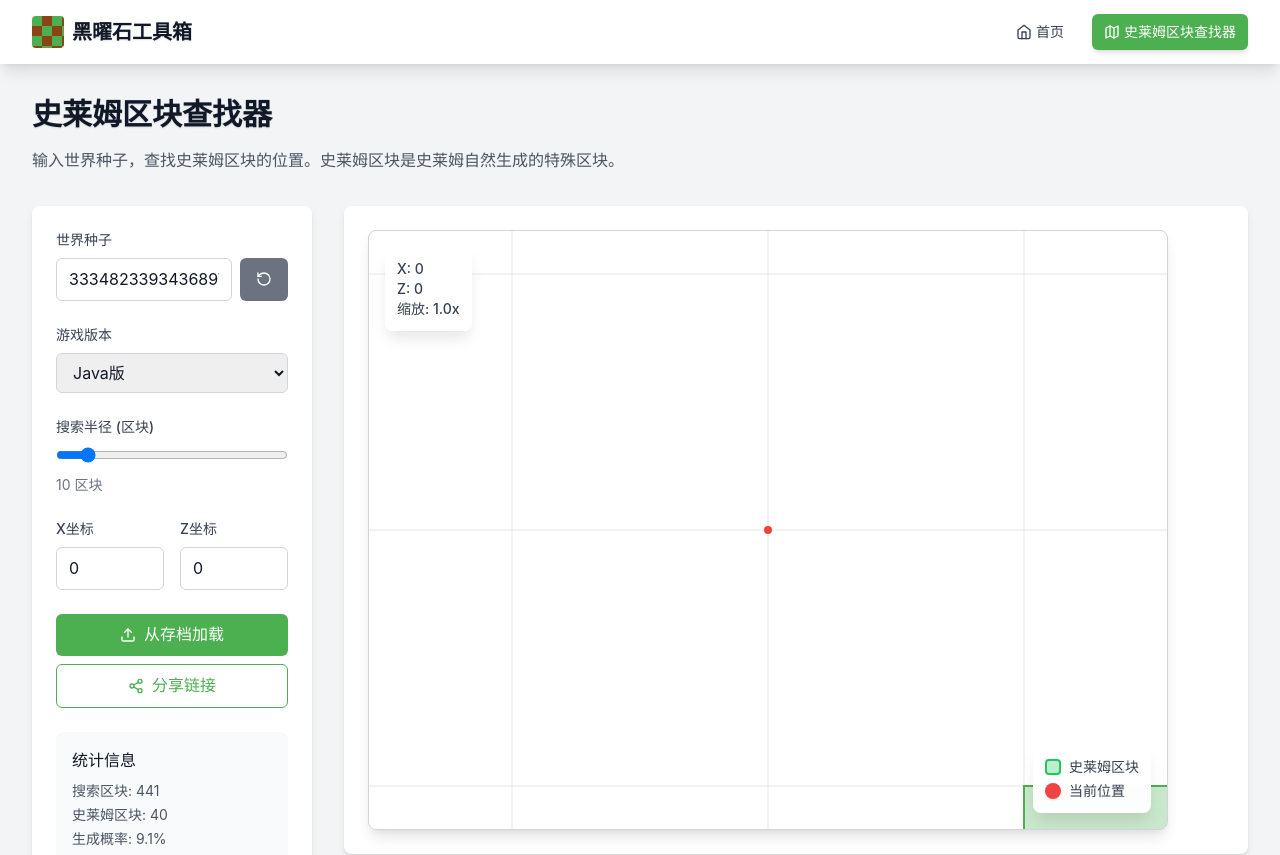
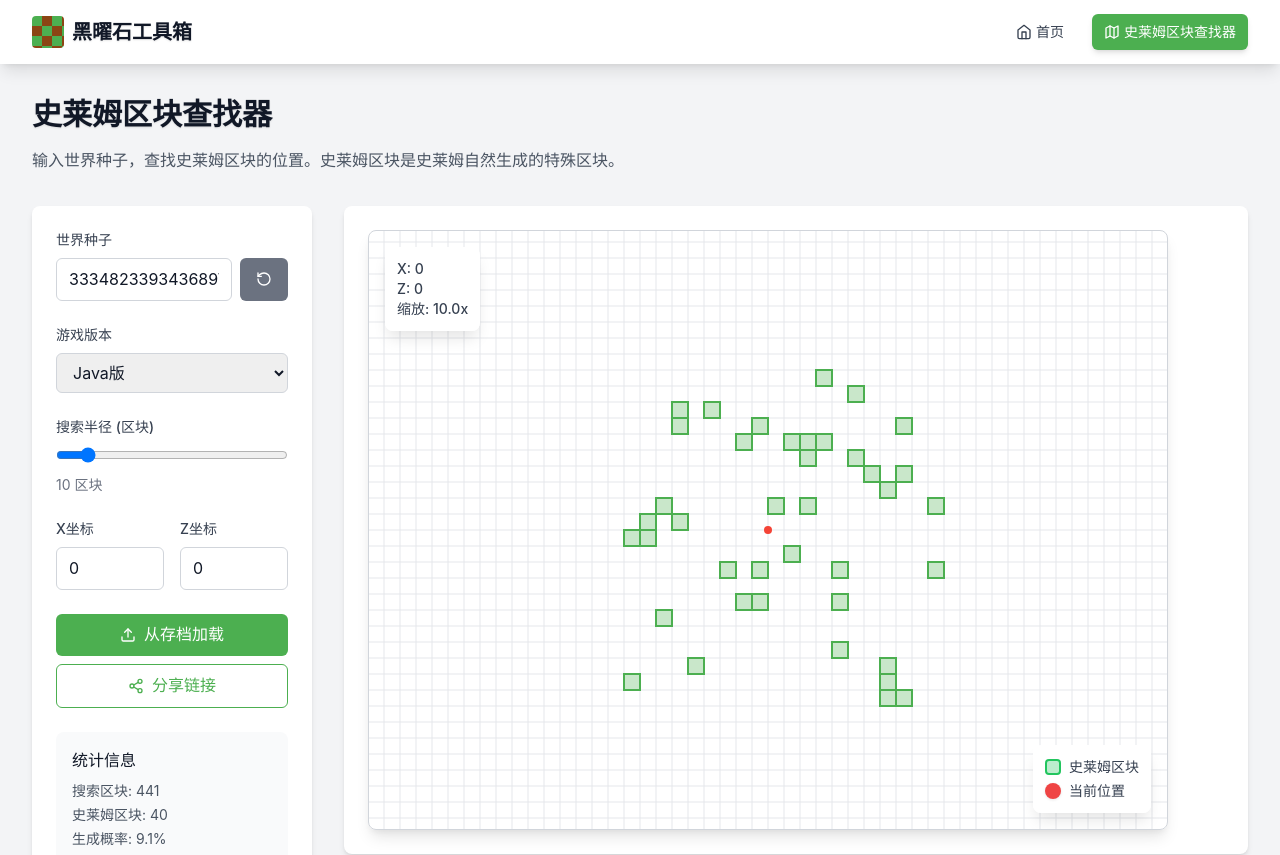
Before and after one commit to mcobs/obstools, a React (Vite) app: page /slime-finder in a window 1280 px wide. Shown: the top 855 px of the page. Built offline with nearby package versions, Linux system fonts and the light colour scheme.

Commit message:
将缩放等级从1.0变为10.0

```diff
--- a/src/pages/SlimeFinder.tsx
+++ b/src/pages/SlimeFinder.tsx
@@ -11,7 +11,7 @@ export default function SlimeFinder() {
   const [centerX, setCenterX] = useState(0)
   const [centerZ, setCenterZ] = useState(0)
   const [radius, setRadius] = useState(10)
-  const [zoom, setZoom] = useState(1.0)
+  const [zoom, setZoom] = useState(10.0)
   const [isLoadingFile, setIsLoadingFile] = useState(false)
   const fileInputRef = useRef<HTMLInputElement>(null)
 
```
